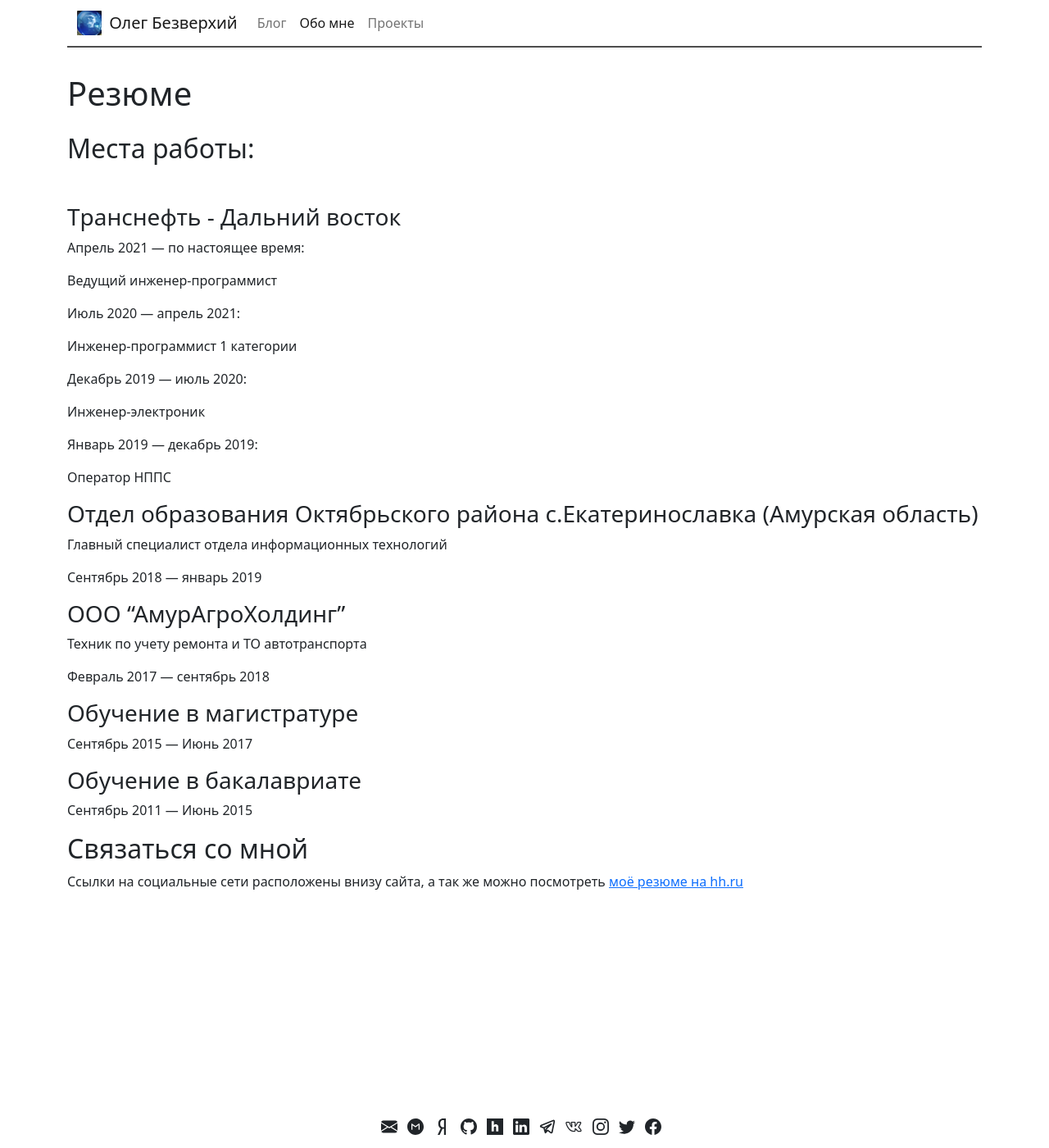
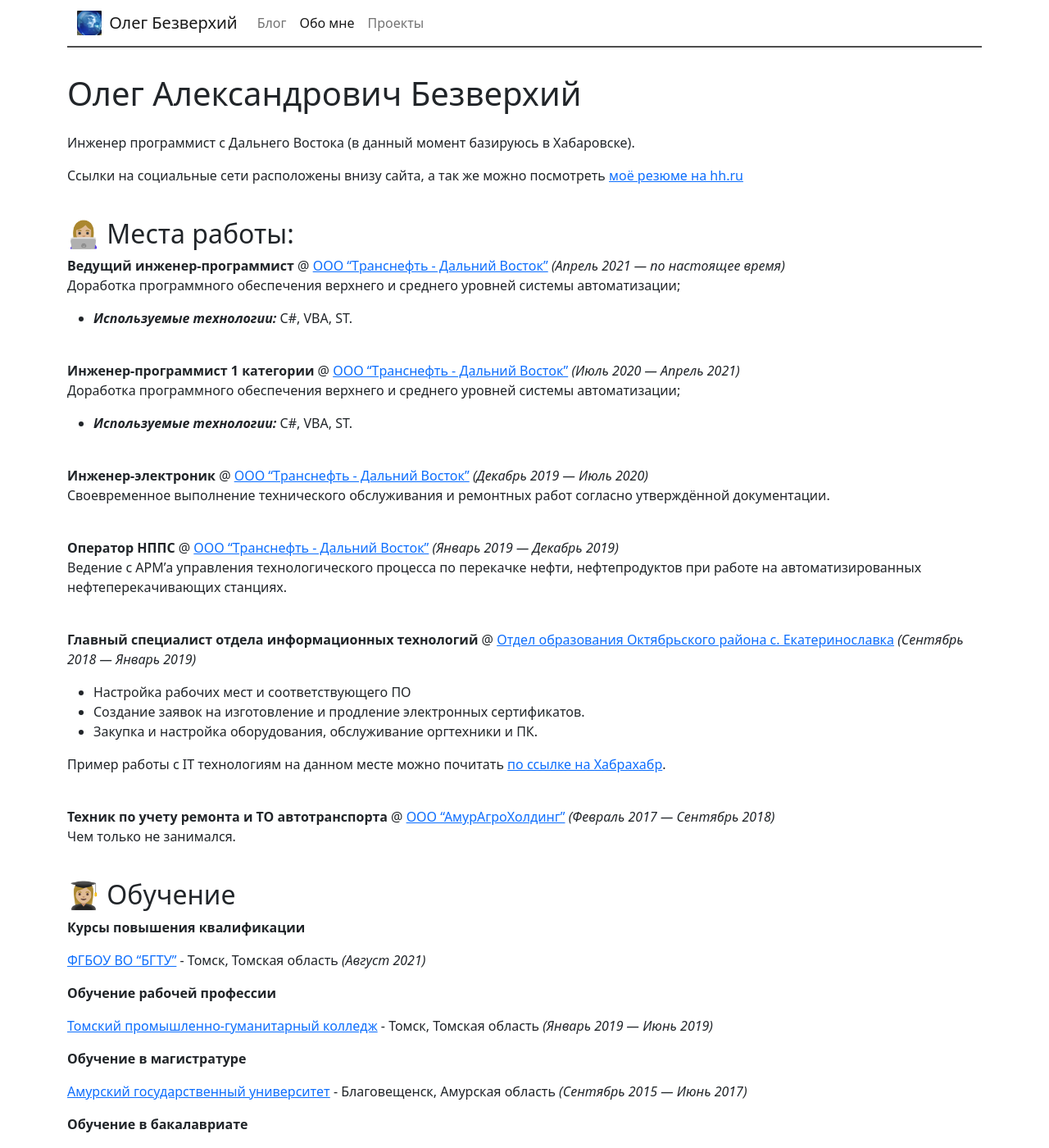
Before and after one commit to OlegBezverhii/olegbezverhii.github.io, a Jekyll site: the page built from anypages/about.md, in a window 1280 px wide and 1400 px high. Shown: the whole window at 82% size. Built offline with Jekyll 4.4.1, drawn with Linux system fonts in a browser that asks for light colours; some of the changed text lies outside the part shown.

Commit message:
Update about.md

```diff
--- a/anypages/about.md
+++ b/anypages/about.md
@@ -1,55 +1,87 @@
 ---
 layout: page
-title: Резюме
+title: Олег Александрович Безверхий
 permalink: /about/
 ---
 
-## Места работы:
-<br>
-### Tранснефть - Дальний восток
+Инженер программист с Дальнего Востока (в данный момент базируюсь в Хабаровске).
 
-Апрель 2021 — по настоящее время:
+Ссылки на социальные сети расположены внизу сайта, а так же можно посмотреть [моё резюме на hh.ru](https://blagoveschensk.hh.ru/resume/6f7c6465ff083752ec0039ed1f5939454e6241)
+<br><br>
 
-Ведущий инженер-программист
+## 👩🏼‍💻 Места работы:
 
-Июль 2020 — апрель 2021:
+**Ведущий инженер-программист** @ [ООО "Tранснефть - Дальний Восток"](https://fareast.transneft.ru) _(Апрель 2021 — по настоящее время)_ <br>
+Доработка программного обеспечения верхнего и среднего уровней системы автоматизации;
+  - **_Используемые технологии:_** C#, VBA, ST.
+<br><br>
 
-Инженер-программист 1 категории
+**Инженер-программист 1 категории** @ [ООО "Tранснефть - Дальний Восток"](https://fareast.transneft.ru) _(Июль 2020 — Апрель 2021)_ <br>
+Доработка программного обеспечения верхнего и среднего уровней системы автоматизации;
+  - **_Используемые технологии:_** C#, VBA, ST.
+<br><br>
 
-Декабрь 2019 — июль 2020:
+**Инженер-электроник** @ [ООО "Tранснефть - Дальний Восток"](https://fareast.transneft.ru) _(Декабрь 2019 — Июль 2020)_ <br>
+Своевременное выполнение технического обслуживания и ремонтных работ согласно утверждённой документации.
+<br><br>
 
-Инженер-электроник
+**Оператор НППС** @ [ООО "Tранснефть - Дальний Восток"](https://fareast.transneft.ru) _(Январь 2019 — Декабрь 2019)_ <br>
+Ведение с АРМ'а управления технологического процесса по перекачке нефти, нефтепродуктов при работе на автоматизированных нефтеперекачивающих станциях.
+<br><br>
 
-Январь 2019 — декабрь 2019:
+**Главный специалист отдела информационных технологий** @ [Отдел образования Октябрьского района с. Екатеринославка](http://okt-roo.my1.ru) _(Сентябрь 2018 — Январь 2019)_<br>
+- Настройка рабочих мест и соответствующего ПО
+- Создание заявок на изготовление и продление электронных сертификатов.
+- Закупка и настройка оборудования, обслуживание оргтехники и ПК.
 
-Оператор НППС
+Пример работы с IT технологиям на данном месте можно почитать [по ссылке на Хабрахабр](https://habr.com/ru/post/561822/).
+<br><br>
+
+**Техник по учету ремонта и ТО автотранспорта** @ [ООО "АмурАгроХолдинг"](http://www.vegalon.ru) _(Февраль 2017 — Сентябрь 2018)_<br>
+Чем только не занимался.
+<br><br>
+
+## 👩🏼‍🎓 Обучение
+
+**Курсы повышения квалификации**<br>
+
+[ФГБОУ ВО "БГТУ"](https://www.tu-bryansk.ru/) - Томск, Томская область _(Август 2021)_
+
+**Обучение рабочей профессии**<br>
+
+[Томский промышленно-гуманитарный колледж](http://tgpgk.tomsk.ru/) - Томск, Томская область _(Январь 2019 — Июнь 2019)_
 
 
+**Обучение в магистратуре**<br>
 
-### Отдел образования Октябрьского района с.Екатеринославка (Амурская область)
+[Амурский государственный университет](https://amursu.ru/) - Благовещенск, Амурская область _(Сентябрь 2015 — Июнь 2017)_
 
-Главный специалист отдела информационных технологий
+**Обучение в бакалавриате**<br>
 
-Сентябрь 2018 — январь 2019
+[Благовещенский педагогический государственный университет](https://bgpu.ru/) - Благовещенск, Амурская область _(Сентябрь 2011 — Июнь 2015)_
+<br><br>
 
+## 🎤 Публичные выступления
 
+**День карьеры ТОГУ** _(29 нояб. 2021)_<br>
 
+[День карьеры ТОГУ](https://youtu.be/8BFlrrvk6Po)<br>
 
-### ООО "АмурАгроХолдинг"
+Участие в первом (региональном) туре III (XV) Международной научно-технической конференции молодежи: [второе место в секции "Автоматизация"](https://fareast.transneft.ru/press/news/?id=70903)
 
-Техник по учету ремонта и ТО автотранспорта
+<br>
 
-Февраль 2017 — сентябрь 2018
+## 💬 Языки
 
+**Русский**: Родной
 
-### Обучение в магистратуре
+**English**: B1
+<br><br>
 
-Сентябрь 2015 — Июнь 2017
+## 🏠 Хобби
 
-### Обучение в бакалавриате
+[Ссылка на обзор Drom.ru](https://www.drom.ru/reviews/toyota/passo/910074/)
 
-Сентябрь 2011 — Июнь 2015
+[Ссылка на Стихи.ру](https://stihi.ru/avtor/olegbezverhii)
 
-## Связаться со мной
-
-Ссылки на социальные сети расположены внизу сайта, а так же можно посмотреть [моё резюме на hh.ru](https://blagoveschensk.hh.ru/resume/6f7c6465ff083752ec0039ed1f5939454e6241)
+[Ссылка на Youtube канал](https://www.youtube.com/user/TheOlegye/videos)
```
